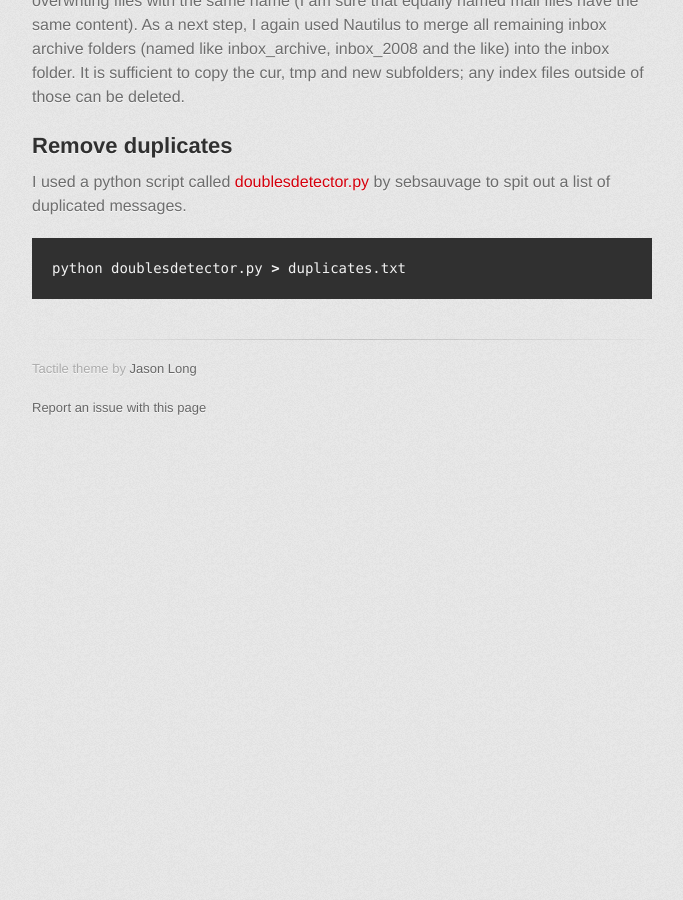
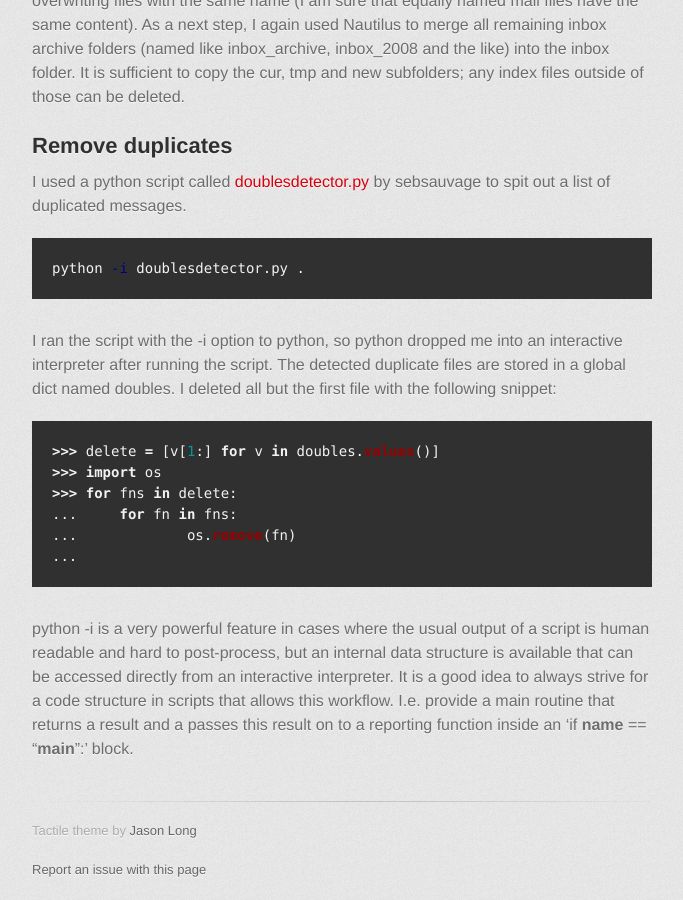
Before and after one commit to fbauer/fbauer.github.com, a Jekyll site: the page built from _posts/2012-12-24-merging-email-archives.md, in a window 1280 px wide and 900 px high, scrolled down 1115 px. Shown: the whole window, without its empty margins (298-981 px from the left). Built offline with Jekyll 4.4.1, drawn with Linux system fonts in a browser that asks for light colours; some web fonts are replaced; before the commit the page ends 1583 px from its top, so only the background shows below that.

Commit message:
describe de-duping of messages

```diff
--- a/_posts/2012-12-24-merging-email-archives.md
+++ b/_posts/2012-12-24-merging-email-archives.md
@@ -52,5 +52,25 @@ I used a python script called
 by sebsauvage to spit out a list of duplicated messages.
 
 {% highlight sh %}
-python doublesdetector.py > duplicates.txt
+python -i doublesdetector.py .
 {% endhighlight %}
+
+I ran the script with the -i option to python, so python dropped me
+into an interactive interpreter after running the script. The detected
+duplicate files are stored in a global dict named doubles.  I deleted
+all but the first file with the following snippet:
+
+{% highlight python %}
+>>> delete = [v[1:] for v in doubles.values()]
+>>> import os
+>>> for fns in delete:
+...     for fn in fns:
+...             os.remove(fn)
+...
+{% endhighlight %}
+
+python -i is a very powerful feature in cases where the usual output
+of a script is human readable and hard to post-process, but an
+internal data structure is available that can be accessed directly
+from an interactive interpreter.  It is a good idea to always
+strive for a code structure in scripts that allows this workflow.  I.e. provide a main routine that returns a result and a passes this result on to a reporting function inside an 'if __name__ == "__main__":' block.
```
